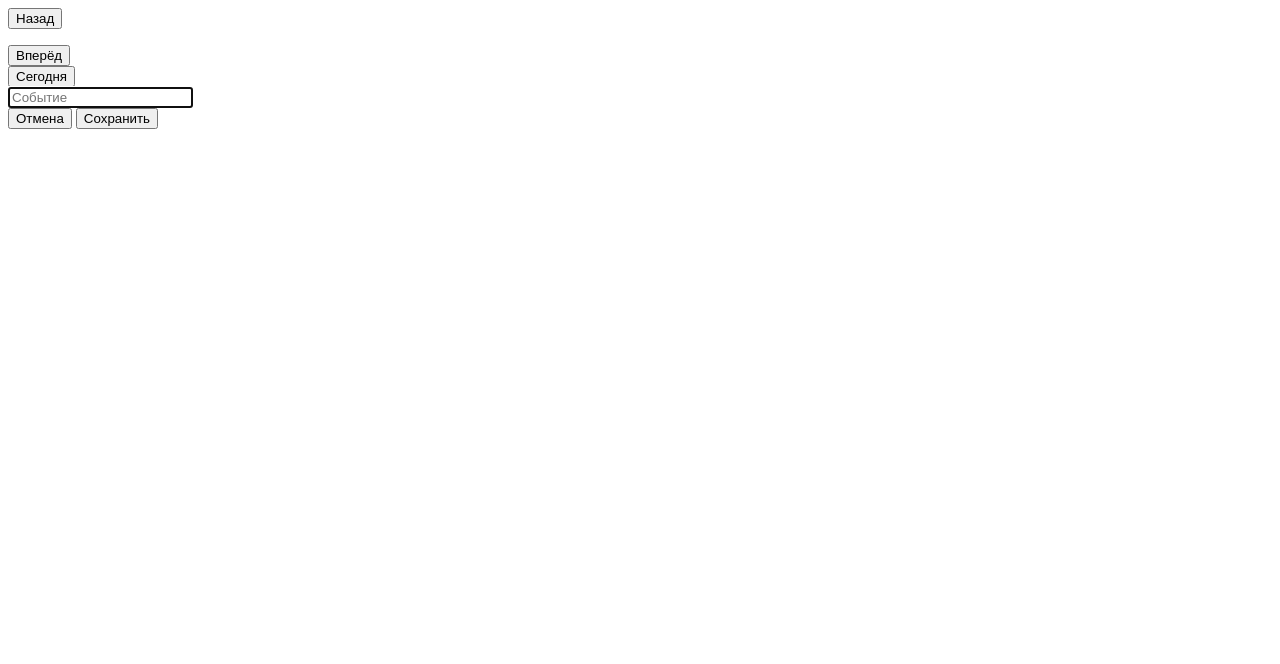
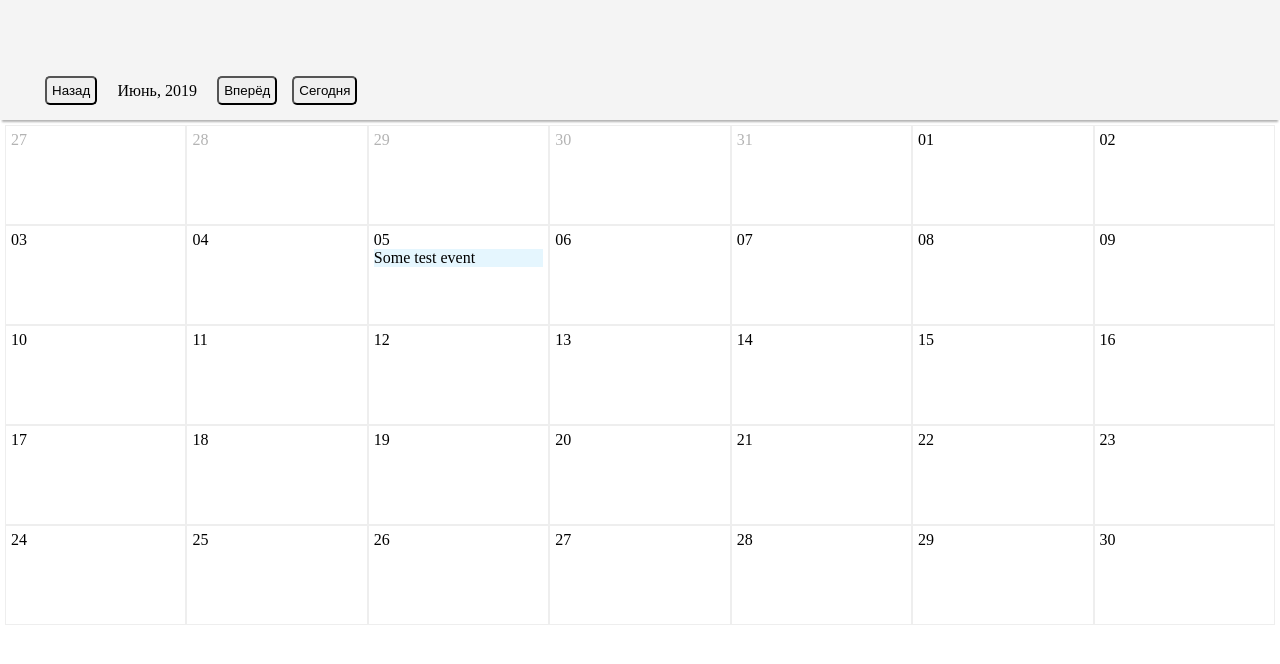
Before and after one commit to radianika/Calendar2, a plain HTML site: page index.html in a window 1280 px wide. Drawn offline with Linux system fonts and the light colour scheme; the site is published under a folder, as on GitHub Pages, so addresses that start at the root find nothing.

Commit message:
Change file paths for gh pages

```diff
--- a/index.html
+++ b/index.html
@@ -6,7 +6,7 @@
     <meta name="viewport" content="width=device-width, initial-scale=1.0">
     <meta http-equiv="X-UA-Compatible" content="ie=edge">
     <title>Calendar</title>
-    <link href="/main.css" rel='stylesheet'>
+    <link href="./main.css" rel='stylesheet'>
 </head>
 
 <body>
@@ -34,7 +34,7 @@
             </div>
         </form>
     </div>
-    <script src='/main.js'></script>
+    <script src='./main.js'></script>
 </body>
 
 </html>
```
